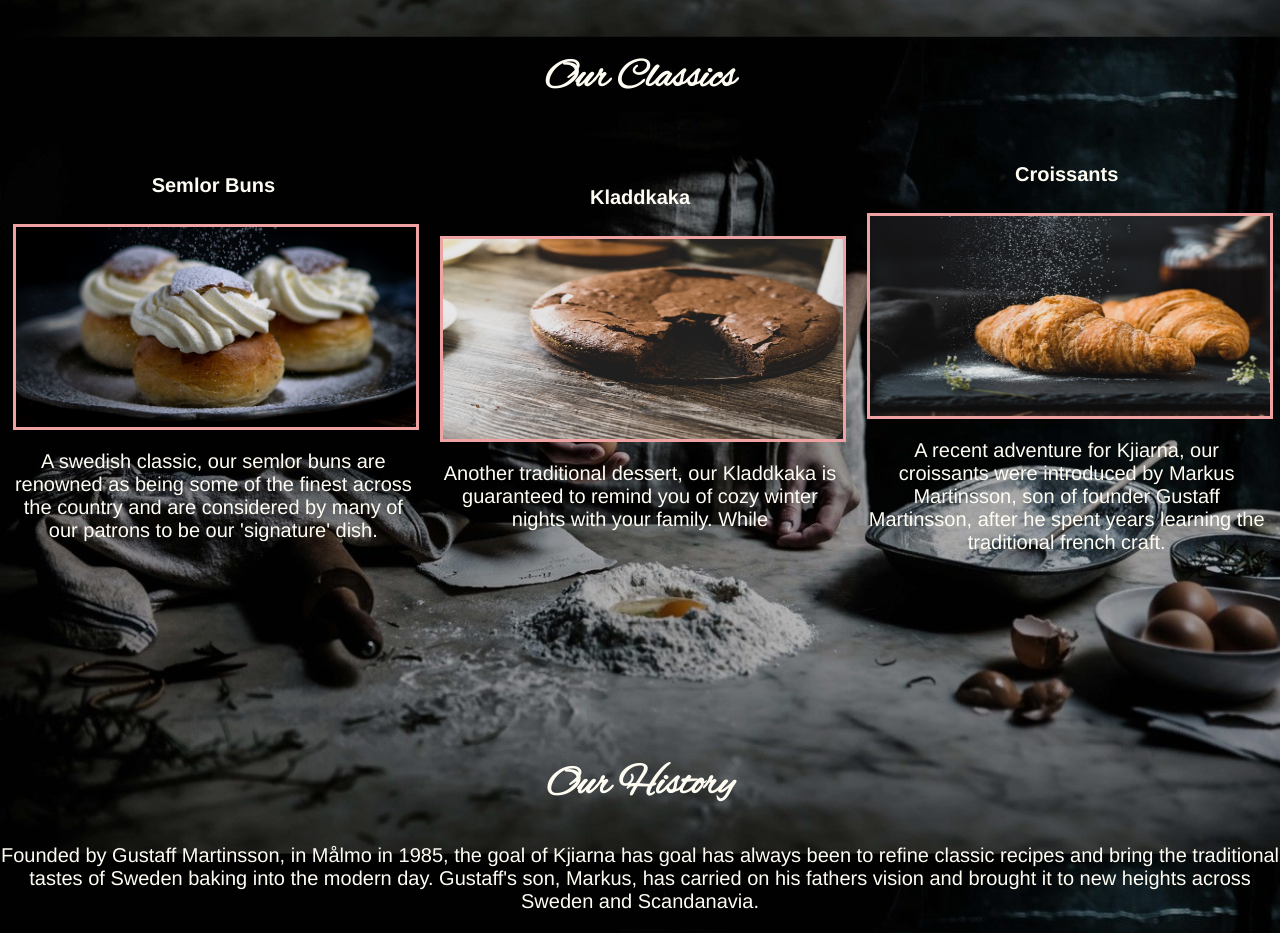
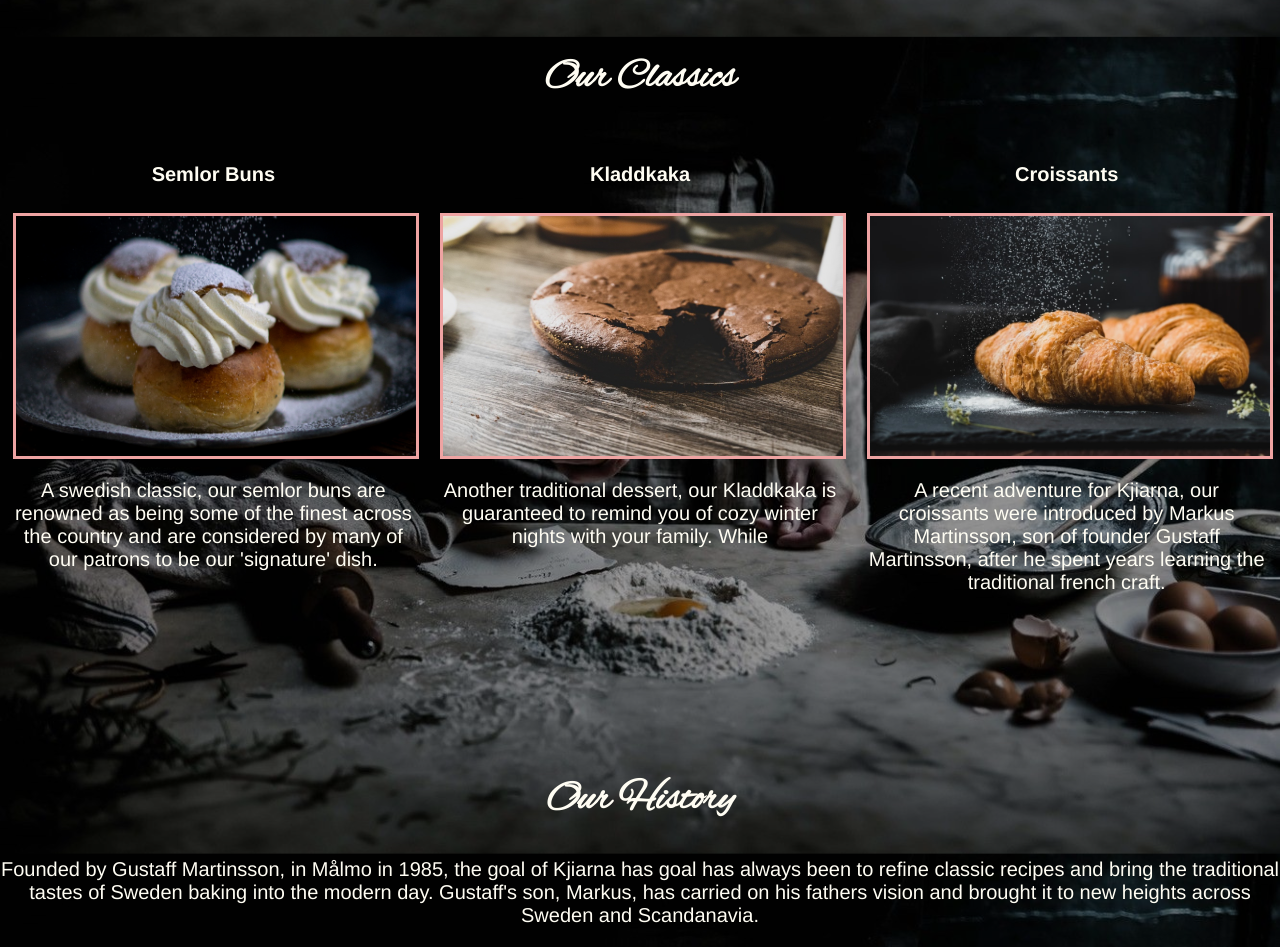
Before and after one commit to tjtimusk/kjiarna-bakery, a plain HTML site: page homepage.html in a window 1280 px wide. Shown: the part 780-1727 px from the top of the page. Drawn offline with Linux system fonts and the light colour scheme.

Commit message:
Fixed flex-wrap

```diff
--- a/homepage.html
+++ b/homepage.html
@@ -46,21 +46,21 @@
     </section>
     <h2 class="product-section-header">Our Classics</h2>
     <section class="product-lineup">
-      <div class=product-card>
+      <div class="product-card">
         <h4 class="product-card-header">Semlor Buns</h4>
         <img class="product-img" src="Media/Images/Baked-Goods/Semlor-buns-2.jpg">
         <p class="product-description">
           A swedish classic, our semlor buns are renowned as being some of the finest across the country and are considered by many of our patrons to be our 'signature' dish.
         </p>
       </div>
-      <div class=product-card>
+      <div class="product-card">
         <h4 class="product-card-header">Kladdkaka</h4>
         <img class="product-img" src="Media/Images/Baked-Goods/kladdkaka-1.jpg">
         <p class="product-description">
           Another traditional dessert, our Kladdkaka is guaranteed to remind you of cozy winter nights with your family. While
         </p>
       </div>
-      <div class=product-card>
+      <div class="product-card">
         <h4 class="product-card-header">Croissants</h4>
         <img class="product-img" src="Media/Images/Baked-Goods/croissants.jpg">
         <p class="product-description">
--- a/style.css
+++ b/style.css
@@ -11,7 +11,7 @@
 body {
   align-items: center;
   background:
-    linear-gradient(rgba(0, 0, 0, .3), rgba(0, 0, 0, .3)), url("Media/Images/Logo/background - 2.jpg") no-repeat center center/cover;
+    linear-gradient(rgba(0, 0, 0, .4), rgba(0, 0, 0, .4)), url("Media/Images/Logo/background - 2.jpg") no-repeat center center/cover;
   background-attachment: fixed;
   font-family: "Helvetica", "Arial", sans-serif;
   font-size: clamp(14px, 2vw, 20px);
@@ -19,7 +19,7 @@ body {
   margin: 0 auto;
   justify-content: center;
   text-align: center;
-  width: 100vw;
+  width: 100%;
 }
 
 @font-face {
@@ -155,27 +155,30 @@ body {
 }
 
 .product-lineup {
-  display: flex;
+  display: inline-flex;
+  flex-wrap: wrap;
   /*background: var(--off-white);*/
+  justify-content: space-around;
+  margin: 0 auto;
+  /*padding: 0 0 2%;*/
   width: 100%;
-  justify-content: space-around;
-  padding: 0 0 2%;
 }
 
 .product-card {
   display: flex;
   flex-direction: column;
-  justify-content: center;
+  justify-content: start;
+  width: 60%;
+  max-width: 400px;
   text-align: center;
-  max-width: 400px;
   /*background: var(--off-white);*/
 }
 
 .product-img {
+  border: solid 3px var(--icing-pink);
   max-width: 400px;
-  max-height: 200px;
+  min-width: 50px;
   width: 100%;
-  border: solid 3px var(--icing-pink)
 }
 
 .product-description {
```
